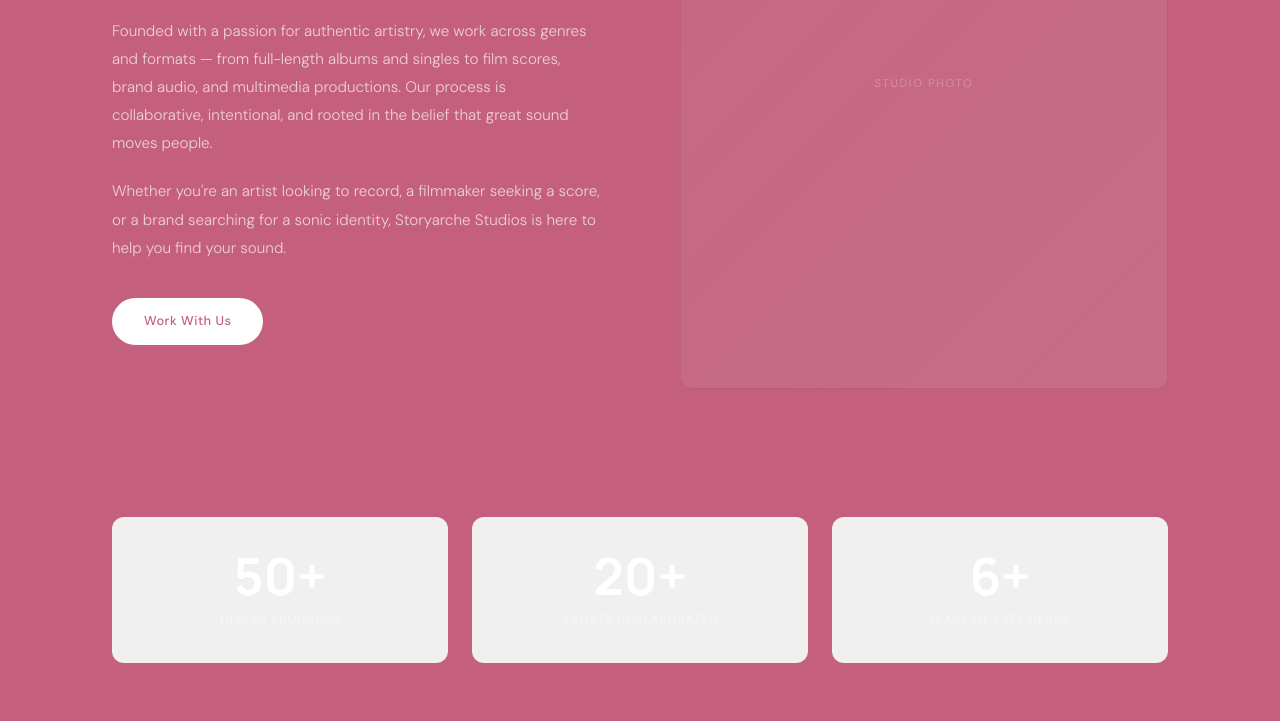
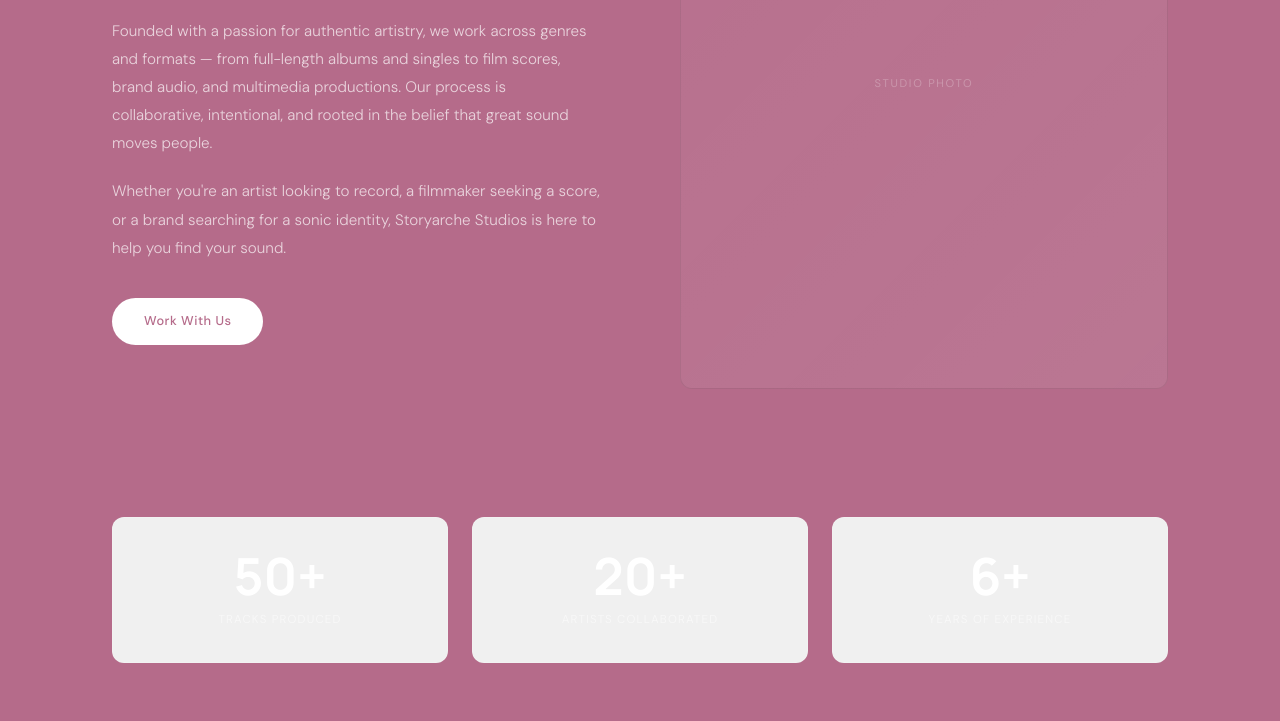
Before and after one commit to MikeyGTs/StoryarcheStudios, a plain HTML site: page about.html in a window 1280 px wide. Shown: the part 646-1367 px from the top of the page. Drawn offline with Linux system fonts and the light colour scheme.

Commit message:
Revert "Brighten about page rose to #c4607e"
This reverts commit ca09d2b61f88aced90ba6b7c2c89f7545131108d.

```diff
--- a/css/style.css
+++ b/css/style.css
@@ -661,7 +661,7 @@
    ABOUT PAGE — FULL SLATE ROSE THEME
    =========================== */
 .page-about {
-  background: #c4607e;
+  background: #b56b8a;
   color: #f0f0f0;
 }
 
@@ -684,7 +684,7 @@
 
 .page-about .about-text .btn-primary {
   background: #ffffff;
-  color: #c4607e;
+  color: #b56b8a;
 }
 
 .page-about .about-text .btn-primary:hover {
```
